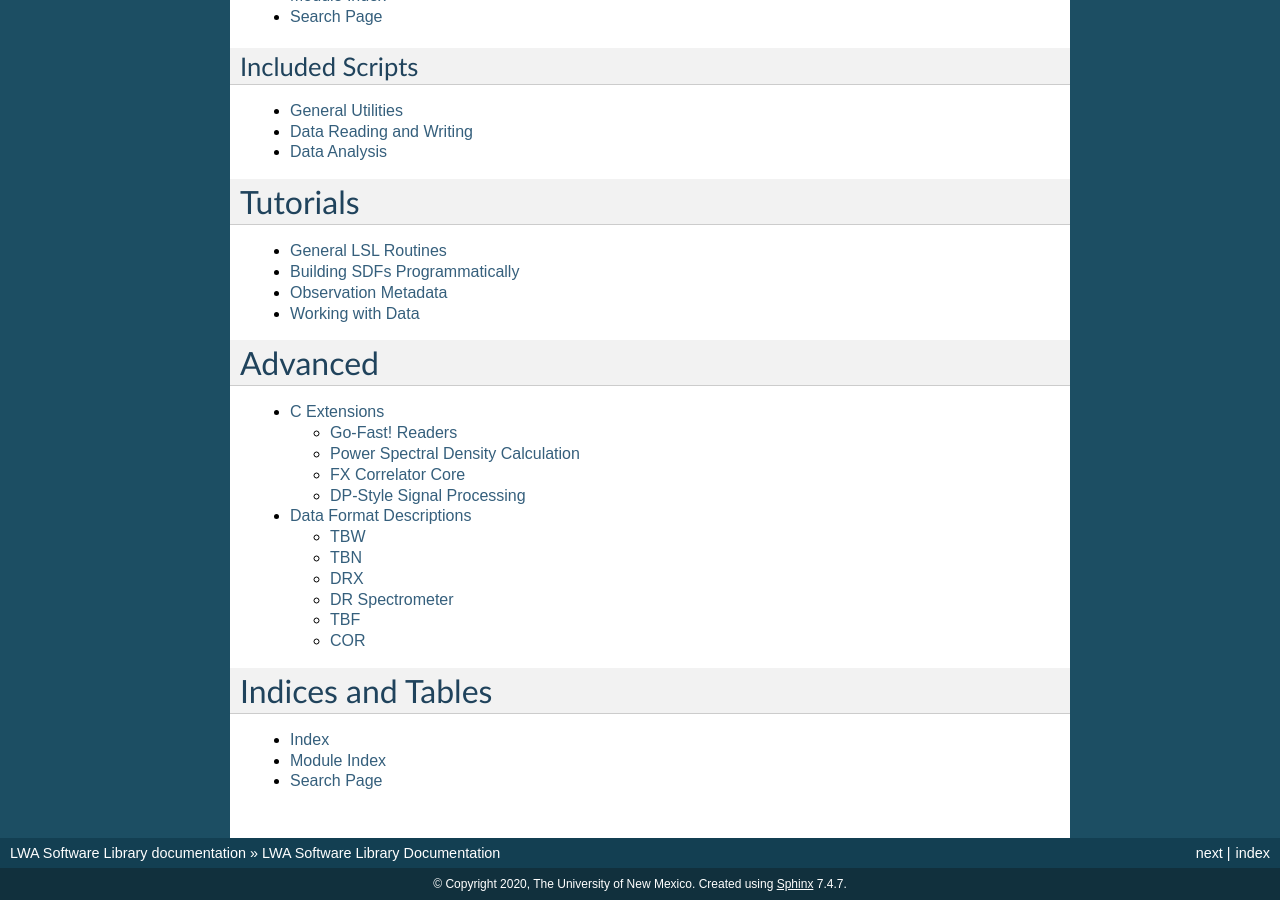
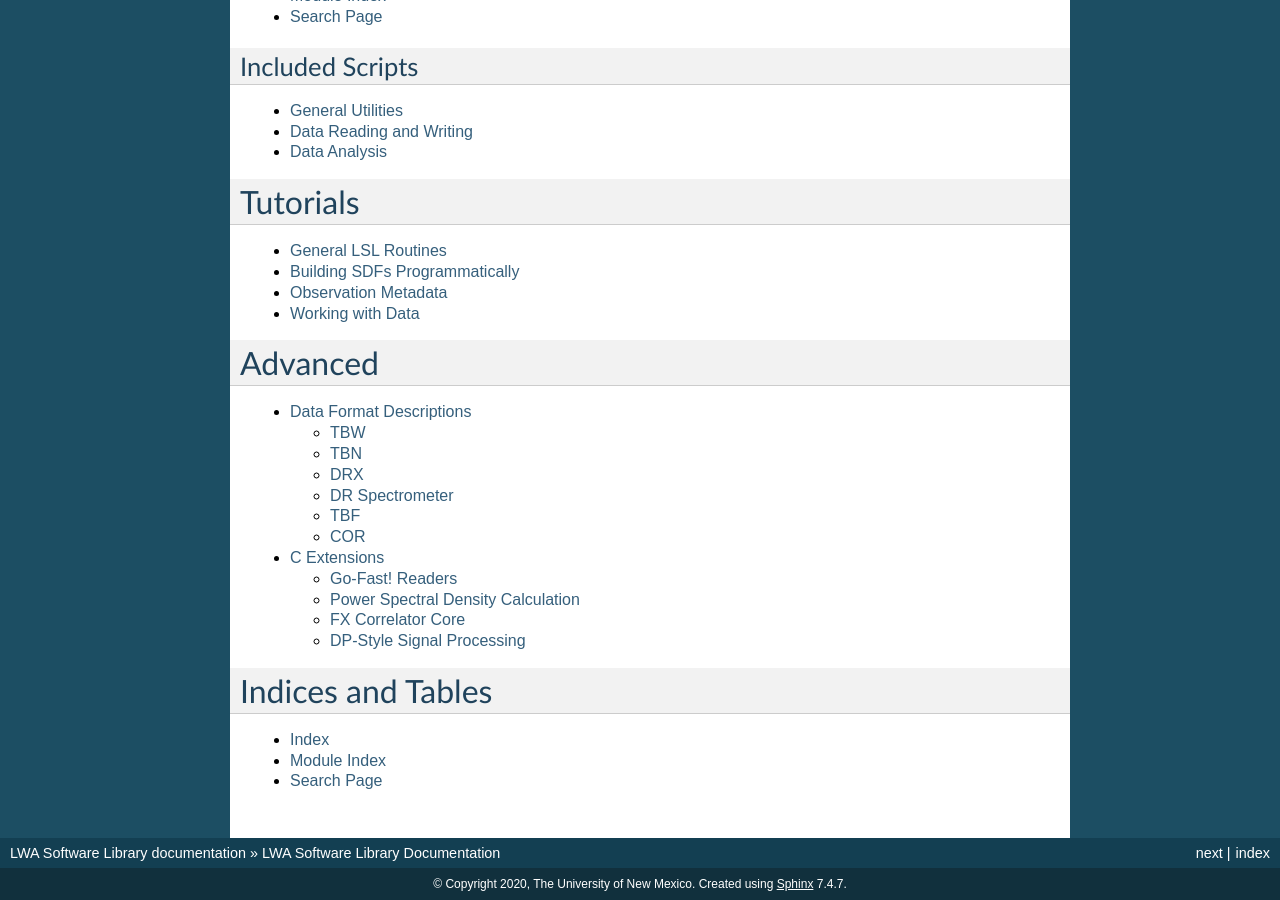
Before and after one commit to lwa-project/lsl, a Sphinx documentation site: the page built from docs/source/index.rst, in a window 1280 px wide and 900 px high, scrolled down 2082 px. Built offline with Sphinx 7.4.7, drawn with Linux system fonts in a browser that asks for light colours; formulas are drawn with MathJax 3; pages that are not in the unit, such as notebooks, are missing from menus.

Commit message:
Reorder.

```diff
--- a/docs/source/index.rst
+++ b/docs/source/index.rst
@@ -95,8 +95,8 @@ Advanced
 .. toctree::
    :maxdepth: 2
 
+   data-formats
    c-extensions
-   data-formats
 
 Indices and Tables
 ==================
```
